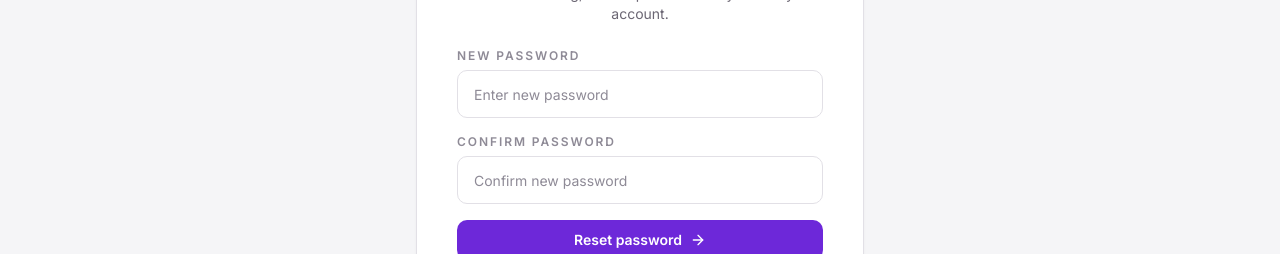
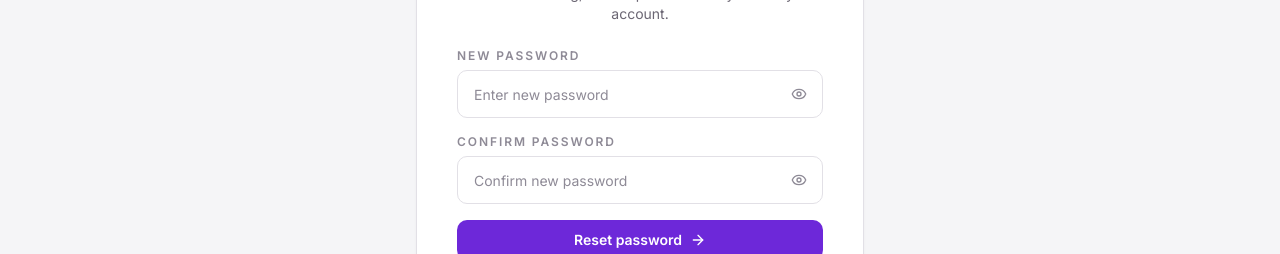
Before and after one commit to shivanand91/navyan, a React (Vite) app in the folder client/: page /reset-password/1 in a window 1280 px wide. Shown: the part 301-555 px from the top of the page. Built offline with nearby package versions, Linux system fonts and the light colour scheme; no server answers.

Commit message:
password view

```diff
--- /dev/null
+++ b/client/src/components/ui/password-input.jsx
@@ -0,0 +1,27 @@
+import { forwardRef, useState } from "react";
+import { Eye, EyeOff } from "lucide-react";
+import { cn } from "@/lib/utils";
+import { Input } from "@/components/ui/input";
+
+export const PasswordInput = forwardRef(function PasswordInput({ className, ...props }, ref) {
+  const [visible, setVisible] = useState(false);
+
+  return (
+    <div className="relative">
+      <Input
+        ref={ref}
+        type={visible ? "text" : "password"}
+        className={cn("pr-11", className)}
+        {...props}
+      />
+      <button
+        type="button"
+        onClick={() => setVisible((current) => !current)}
+        className="absolute right-3 top-1/2 -translate-y-1/2 rounded-md p-1 text-[color:var(--text-muted)] transition hover:text-[color:var(--text)] focus-visible:outline-none focus-visible:ring-2 focus-visible:ring-primary/35"
+        aria-label={visible ? "Hide password" : "Show password"}
+      >
+        {visible ? <EyeOff className="h-4 w-4" /> : <Eye className="h-4 w-4" />}
+      </button>
+    </div>
+  );
+});
--- a/client/src/pages/auth/Login.jsx
+++ b/client/src/pages/auth/Login.jsx
@@ -5,6 +5,7 @@ import { useNavigate, useLocation, Link } from "react-router-dom";
 import { ArrowRight } from "lucide-react";
 import api, { getApiErrorMessage } from "@/lib/axios";
 import { Input } from "@/components/ui/input";
+import { PasswordInput } from "@/components/ui/password-input";
 import { Button } from "@/components/ui/button";
 import { toast } from "sonner";
 import { useAuth } from "@/context/AuthContext";
@@ -81,7 +82,7 @@ export default function Login() {
                   Forgot password?
                 </Link>
               </div>
-              <Input type="password" placeholder="Enter your password" {...register("password")} />
+              <PasswordInput placeholder="Enter your password" {...register("password")} />
               {errors.password ? (
                 <p className="text-xs text-danger font-medium mt-1">{errors.password.message}</p>
               ) : null}
--- a/client/src/pages/auth/ResetPassword.jsx
+++ b/client/src/pages/auth/ResetPassword.jsx
@@ -4,7 +4,7 @@ import { z } from "zod";
 import { Link, useNavigate, useParams } from "react-router-dom";
 import { ArrowLeft, ArrowRight, KeyRound } from "lucide-react";
 import api, { getApiErrorMessage } from "@/lib/axios";
-import { Input } from "@/components/ui/input";
+import { PasswordInput } from "@/components/ui/password-input";
 import { Button } from "@/components/ui/button";
 import { toast } from "sonner";
 import BrandLogo from "@/components/BrandLogo";
@@ -63,7 +63,7 @@ export default function ResetPassword() {
               <label className="block text-xs font-semibold uppercase tracking-[0.16em] text-textMuted">
                 New Password
               </label>
-              <Input type="password" placeholder="Enter new password" {...register("password")} />
+              <PasswordInput placeholder="Enter new password" {...register("password")} />
               {errors.password ? (
                 <p className="text-xs text-danger font-medium mt-1">{errors.password.message}</p>
               ) : null}
@@ -73,11 +73,7 @@ export default function ResetPassword() {
               <label className="block text-xs font-semibold uppercase tracking-[0.16em] text-textMuted">
                 Confirm Password
               </label>
-              <Input
-                type="password"
-                placeholder="Confirm new password"
-                {...register("confirmPassword")}
-              />
+              <PasswordInput placeholder="Confirm new password" {...register("confirmPassword")} />
               {errors.confirmPassword ? (
                 <p className="text-xs text-danger font-medium mt-1">{errors.confirmPassword.message}</p>
               ) : null}
--- a/client/src/pages/auth/Signup.jsx
+++ b/client/src/pages/auth/Signup.jsx
@@ -5,6 +5,7 @@ import { useNavigate, Link } from "react-router-dom";
 import { ArrowRight } from "lucide-react";
 import api, { getApiErrorMessage } from "@/lib/axios";
 import { Input } from "@/components/ui/input";
+import { PasswordInput } from "@/components/ui/password-input";
 import { Button } from "@/components/ui/button";
 import { toast } from "sonner";
 import { useAuth } from "@/context/AuthContext";
@@ -83,7 +84,7 @@ export default function Signup() {
               <label className="block text-xs font-semibold uppercase tracking-[0.16em] text-textMuted">
                 Password
               </label>
-              <Input type="password" placeholder="Choose a secure password" {...register("password")} />
+              <PasswordInput placeholder="Choose a secure password" {...register("password")} />
               {errors.password ? (
                 <p className="text-xs text-danger font-medium mt-1">{errors.password.message}</p>
               ) : null}
```
